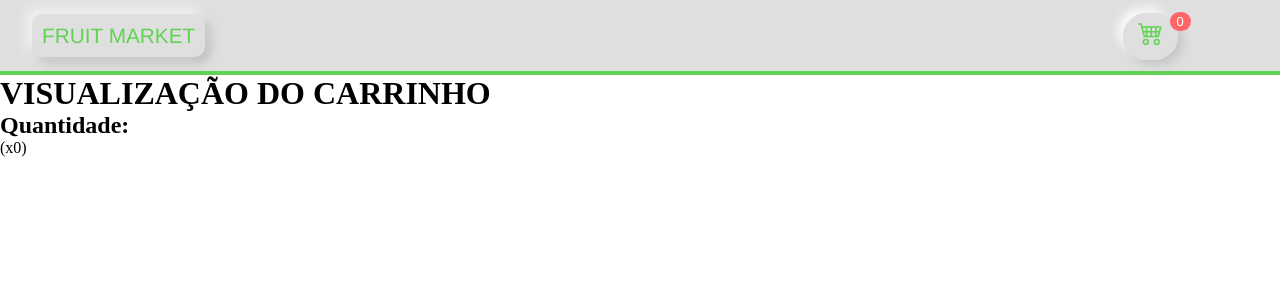
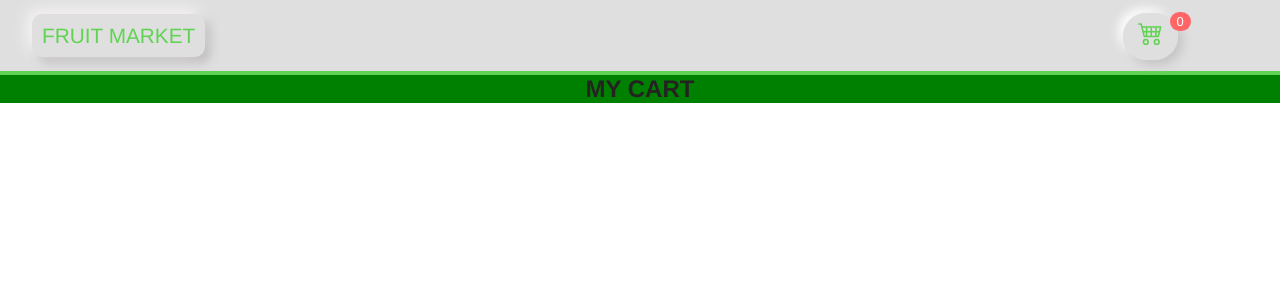
Before and after one commit to viniciusIrikawa/Hortifruti, a React (Create React App) app: page /Cart in a window 1280 px wide. Shown: the top 300 px of the page. Built offline with nearby package versions, Linux system fonts and the light colour scheme.

Commit message:
Displaying products in cart details

```diff
--- a/src/App.js
+++ b/src/App.js
@@ -19,7 +19,6 @@ function App() {
             <Route exact path='/' element={<Card/>}/>
             <Route exact path='/Cart' element={<Cart/>}/>
           </Routes>
-          {/* <Card/> */}
         </BrowserRouter>
       </Context.Provider>
     </div>
--- a/src/components/Card.js
+++ b/src/components/Card.js
@@ -1,21 +1,15 @@
-// import React, {useState, useEffect} from 'react';
 import React, {useEffect, useContext} from 'react';
-import {BsCart4} from 'react-icons/bs';
 import Context from '../Context';
 import './Card.css'
 
 function Card(){
-//   const [product, setProduct] = useState([])
-//   const [cartItems, setCartItems] = useState([])
-
     const {product, setProduct, cartItems, setCartItems} = useContext(Context);
 
     useEffect(() => {
         fetch('./products.json')
         .then(res => res.json())
         .then(data => {setProduct(data)})
-
-  })
+    }, [])
 
     const addProduct = (product) => {
         setCartItems([...cartItems, product])
@@ -23,7 +17,6 @@ function Card(){
 
     return(
         <main>
-            {/* <button className='cart' type='button'>  <BsCart4/> (x{cartItems.length})</button> */}
             {product.map(item =>
                 <div className="cardProduct" key={item.id}>
                     <div className='image-fruit'>
@@ -33,7 +26,7 @@ function Card(){
                         <h1 className="card-name"> Name: {item.name} </h1>
                         <h3 className="card-genus"> Genus: {item.genus} </h3>
                     </div>
-                    <button className='btn-add' onClick={() => addProduct(product)}> Add to cart </button>
+                    <button className='btn-add' onClick={() => addProduct(item)}> Add to cart </button>
                 </div>
             )}
         </main>
--- a/src/components/Cart.css
+++ b/src/components/Cart.css
@@ -0,0 +1,19 @@
+.view-products{
+    display: flex;
+    flex-direction: column;
+    align-items: center;
+    justify-content: center;
+    background-color: green;
+}
+
+.view-products h1{
+    color: rgb(37, 34, 34);
+    font-size: 1.5rem;
+    font-family: 'Franklin Gothic Medium', 'Arial Narrow', Arial, sans-serif;
+    text-transform: uppercase;
+}
+
+.itemCart{
+    border: 2px solid red;
+    background-color: green;
+}
--- a/src/components/Cart.js
+++ b/src/components/Cart.js
@@ -1,15 +1,25 @@
 import React, { useContext } from 'react';
 import Context from '../Context';
+import './Cart.css'
 
 const Cart = () => {
   const {cartItems} = useContext(Context);
+  console.log(cartItems)
 
   return (
-      <div>
-        <h1> VISUALIZAÇÃO DO CARRINHO </h1>
-        <h2> Quantidade: </h2>
-        <span> (x{cartItems.length}) </span>
-      </div>
+      <section className='view-products'>
+          <h1> My cart </h1>
+
+          {cartItems.map(item =>
+            <div className='itemCart' key={item.id}>
+              <div className='imgItem'>
+                <img src={item.img}/>
+                <h1> Item name: {item.name} </h1>
+              </div>
+            </div>
+          )}
+
+      </section>
 
   )
 };
```
Lines whose indentation alone changed are shown as unchanged.
